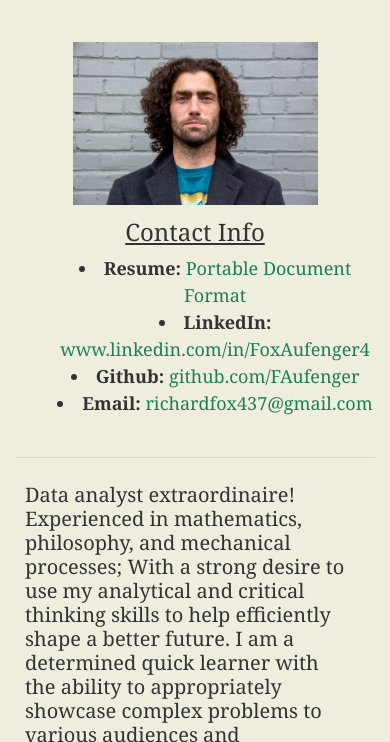
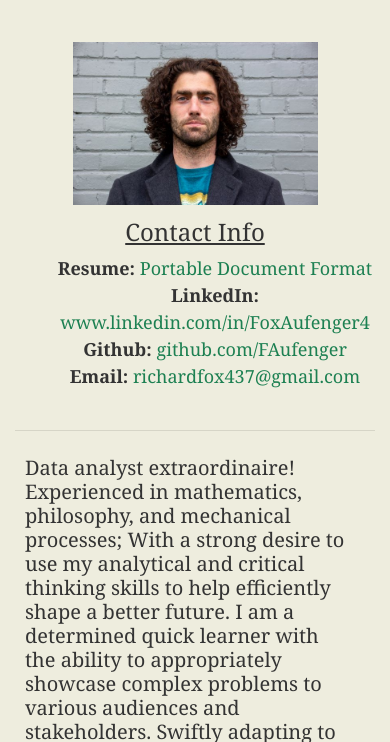
Before and after one commit to FAufenger/FAufenger.github.io, a plain HTML site: page index.html in a window 390 px wide. Shown: the part 102-844 px from the top of the page. Drawn offline with nearby package versions, Linux system fonts and the light colour scheme.

Commit message:
Update bio_style.css

```diff
--- a/bio_style.css
+++ b/bio_style.css
@@ -20,28 +20,10 @@ header {
   text-align: center;
 }
 
-/* .parent > ul {
-  display: inline-block;
-} */
-
 .parent > ul {
   list-style-position: inside;
   /* list-style-type: none; */
 }
-
-/*
-#canvas-basic {
-  position: absolute;
-  display: block;
-  width: 100%;
-  height: 40px;
-  margin-top: 0px;
-  right: 0;
-  bottom: 0;
-  left: 0;
-  opacity: 0.5;
-  z-index: -5;
-} */
 
 h1 {
   padding: 20px 0;
@@ -112,7 +94,30 @@ table.d {
   h2 {
     text-decoration: underline;
   }
+
+  .parent {
+    text-align: center;
+  }
+
+  .parent > ul {
+    list-style-position: inside;
+    list-style-type: none;
+  }
 }
+
+/*
+#canvas-basic {
+  position: absolute;
+  display: block;
+  width: 100%;
+  height: 40px;
+  margin-top: 0px;
+  right: 0;
+  bottom: 0;
+  left: 0;
+  opacity: 0.5;
+  z-index: -5;
+} */
 
 /* #wrap-text {
   float: left;
```
